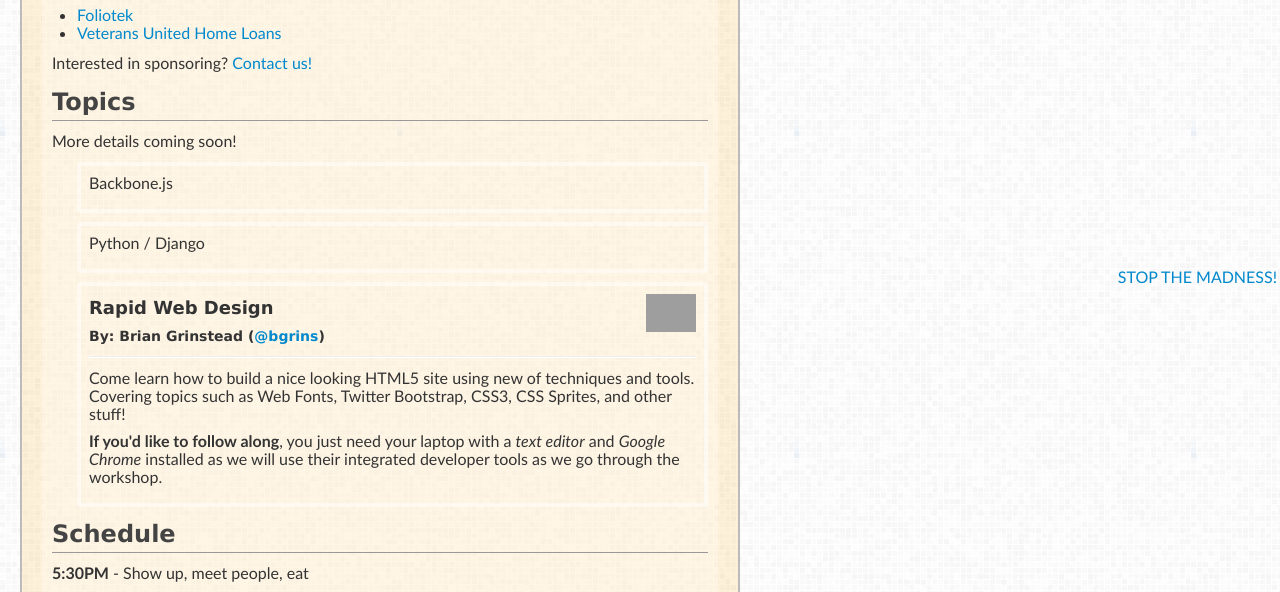
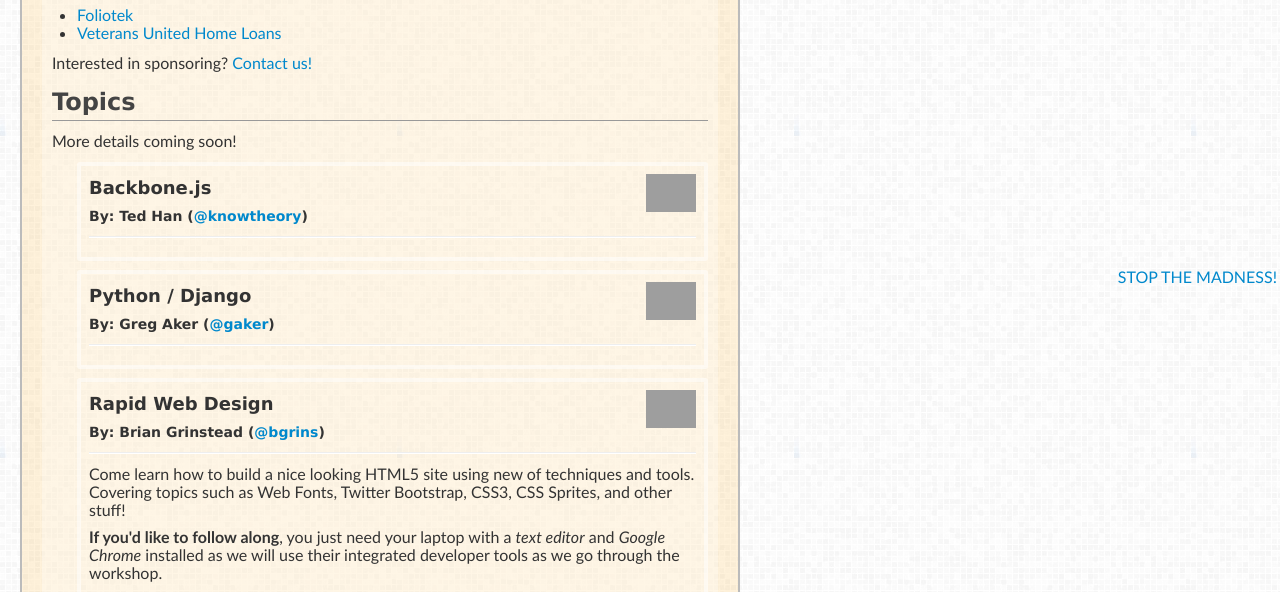
Before and after one commit to devcomo/workshop-content, a plain HTML site: page index.html in a window 1280 px wide. Shown: the part 508-1100 px from the top of the page. Drawn offline with Linux system fonts and the light colour scheme; grey boxes are pictures that could not be loaded.

Commit message:
add other topics

```diff
--- a/index.html
+++ b/index.html
@@ -60,12 +60,42 @@
       <p>More details coming soon!</p>
       <ul id="topics">
         <li>
-          Backbone.js
-          <p><p>
+          <div class='clearfix'>
+            <div class='pull-left'>
+              <h3>Backbone.js</h3>
+              <h4>By: Ted Han (<a href='http://twitter.com/knowtheory'>@knowtheory</a>)</h4>
+            </div>
+            <div class='pull-right'>
+              <img src='https://si0.twimg.com/profile_images/2248978066/hat_shot_300px_reasonably_small.jpg' width='50' style='float:right;' />
+            </div>
+          </div>
+          <hr />
+
+          <p>
+
+          <p>
+          <p>
+
+          </p>
         </li>
         <li>
-          Python / Django
-          <p><p>
+          <div class='clearfix'>
+            <div class='pull-left'>
+              <h3>Python / Django</h3>
+              <h4>By: Greg Aker (<a href='http://twitter.com/gaker'>@gaker</a>)</h4>
+            </div>
+            <div class='pull-right'>
+              <img src='https://si0.twimg.com/profile_images/1752641615/greg_reasonably_small.png' width='50' style='float:right;' />
+            </div>
+          </div>
+          <hr />
+
+          <p>
+
+          <p>
+          <p>
+
+          </p>
         </li>
         <li>
           <div class='clearfix'>
@@ -85,7 +115,7 @@
           <p>
             <strong>If you'd like to follow along</strong>, you just need your laptop with a <em>text editor</em> and <em>Google Chrome</em> installed as we will use their integrated developer tools as we go through the workshop.
             <br />
-
+          </p>
         </li>
       </ul>
 
--- a/js/homepage.js
+++ b/js/homepage.js
@@ -89,6 +89,8 @@ $(function() {
 
   getFollowers("comorichweb", function(users) {
 
+    setTimeout(function() {
+
       $(".poster").each(function(i) {
 
         var user = users[i];
@@ -99,6 +101,8 @@ $(function() {
 
       });
 
+    }, 2000);
+
   });
 
   $("#stop-the-madness").click(function(e) {
```
